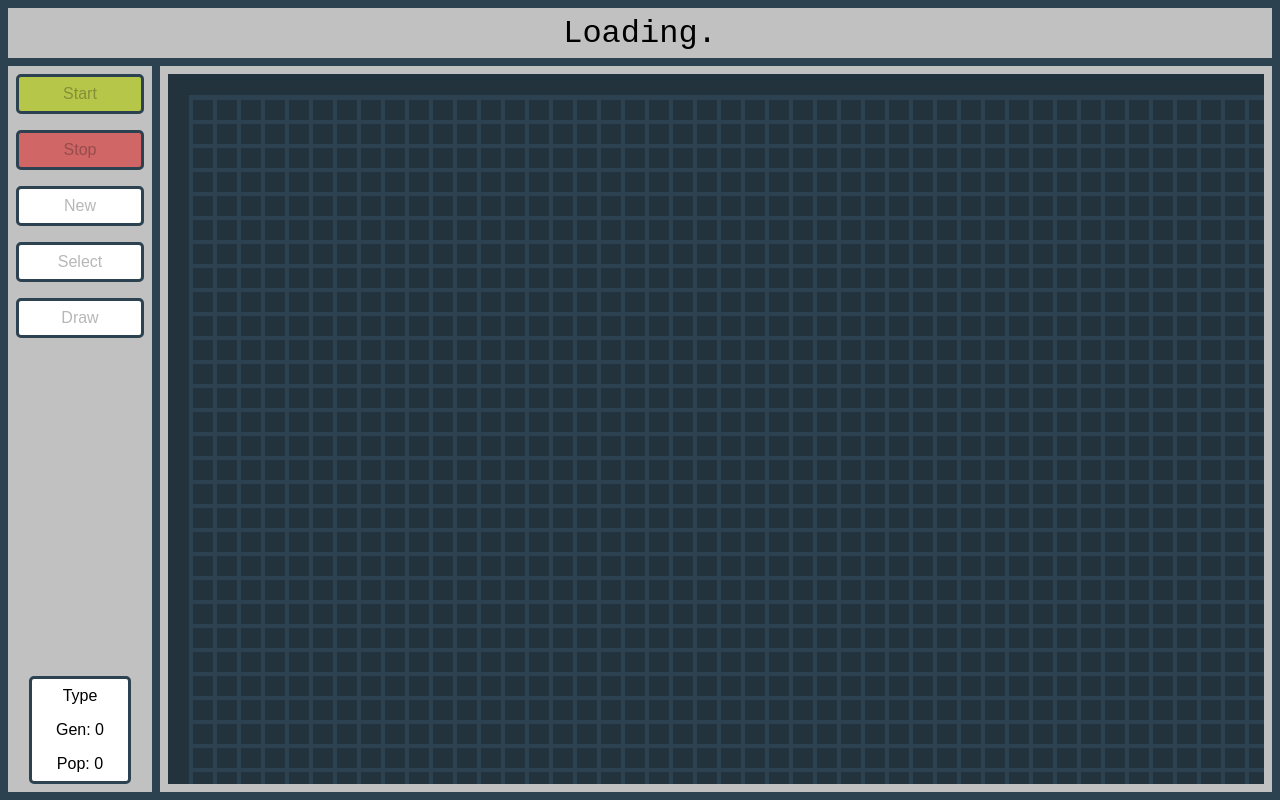
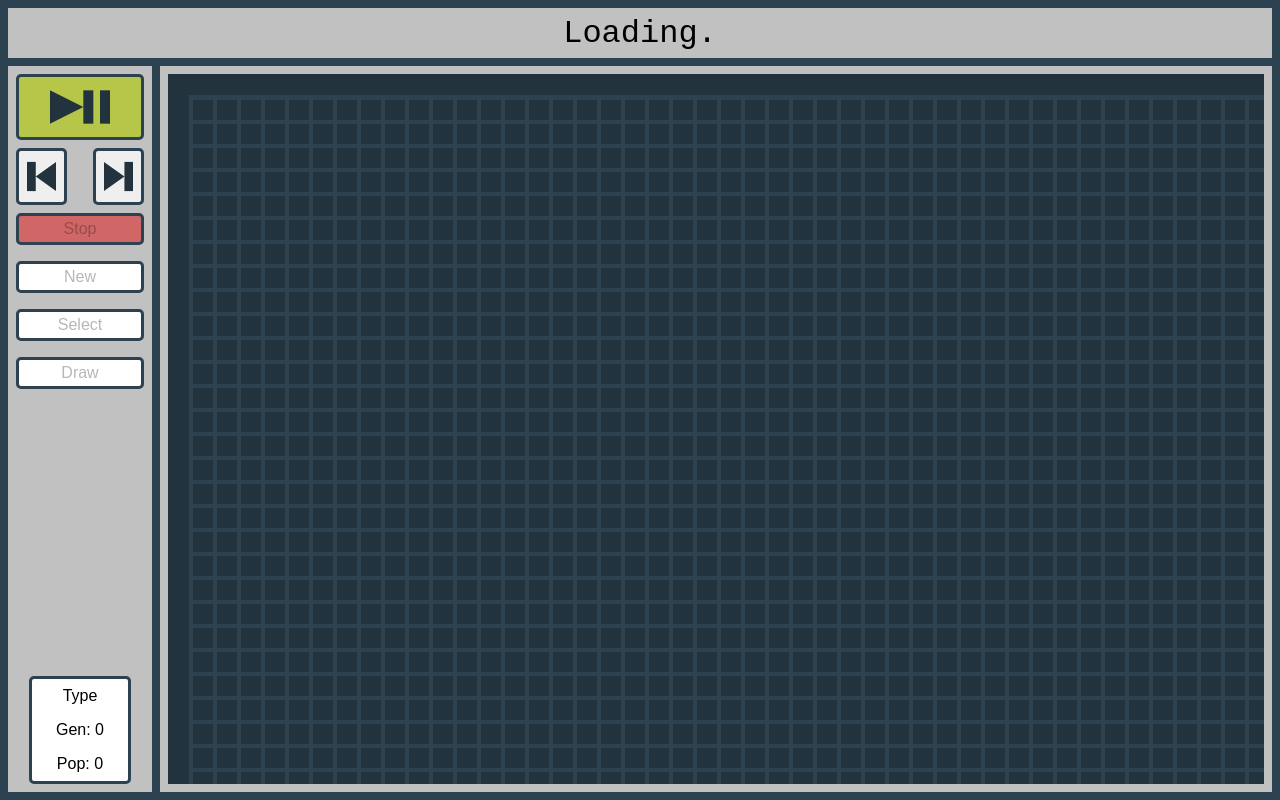
Before and after one commit to hectic4491/Web-Game-of-Life, a Flask app: page / in a window 1280 px wide. Run offline with Flask 3, Linux system fonts and the light colour scheme; data that the repository does not hold is empty; some libraries are stand-ins or nearby versions.

Commit message:
Reworking the select menu.

```diff
--- a/static/styles.css
+++ b/static/styles.css
@@ -26,6 +26,7 @@ html, body {
 	width: 100vw;
 	height: 100vh;
 	overflow: hidden;
+	transition: all 0.3s allow-discrete;
 }
 
 .mainHeader {
@@ -71,9 +72,12 @@ html, body {
 }
 
 .button {
+	display: flex;
+	align-items: center;
+	justify-content: center;
 	font-size: 1rem;
 	background-color: var(--color-white);
-	padding: 0.5rem;
+	padding: 0.5vh;
 	margin: 0.5rem;
 	width: 100%;
 
@@ -83,51 +87,37 @@ html, body {
 	border-radius: 5px;
 }
 
+.stepContainer {
+	width: 100%;
+	min-width: 6rem;
+	display: flex;
+	justify-content: space-between;
+	padding: 0;
+}
+
+.stepButton {
+	display: flex;
+	align-items: center;
+	justify-content: center;
+	padding: 1vh;
+	width: 40%;
+	cursor: pointer;
+	border: 3px solid var(--color-control-border);
+	border-radius: 5px;
+
+}
 .button:active {
 	background-color: var(--color-background);
 }
 
 .startButton {
 	margin-top: 0;
+	padding: 0;
 	background-color: var(--color-start-button);
 }
 
 .stopButton {
 	background-color: var(--color-stop-button);
-}
-
-.typeContainer{
-	width: 100%;
-	min-width: 6rem;
-	display: flex;
-	flex-direction: column;
-	align-items: center;
-	padding: 0;
-}
-
-.typeSpacer {
-	font-size: 1rem;
-	padding: 0.5rem;
-	margin: 0.5rem;
-	height: 1rem;
-	width: 100%;
-}
-
-.typeButton {
-	font-size: 1rem;
-	background-color: var(--color-white);
-	padding: 0.5rem;
-	margin: 0.5rem;
-	width: 100%;
-
-	cursor: pointer;
-
-	border: 3px solid var(--color-control-border);
-	border-radius: 5px;
-}
-
-.typeButton:active {
-	background-color: var(--color-background);
 }
 
 .labelContainer {
@@ -192,7 +182,7 @@ html, body {
 	align-content: start;
 }
 
-
+/* Cell element classes*/
 .cell {
 	background-color: var(--color-dead-cell);
 	position: relative;
@@ -204,8 +194,13 @@ html, body {
 	box-sizing: border-box;
 	transform: scale(1);
 }
+/*
+.cellSpawn {
+
+} */
 
 .cellAlive {
+	transition: background-color 0.15s ease;
 	background-color: var(--color-start-button);
 }
 
@@ -213,3 +208,64 @@ html, body {
 	border: calc(var(--cell-size) * 0.2) solid var(--color-white);
 	transform: scale(0.8);
 }
+
+
+.menu {
+	position: absolute;
+	align-items: center;
+	justify-content: center;
+	max-width: none; /*Necessary for filling the screen*/
+	max-height: none; /*Necessary for filling the screen*/
+	width: 100vw;
+	height: 100vh;
+	border: none;
+	background-color: rgb(98, 183, 209);
+	/*transition*/
+	opacity: 0;
+	transition: all 0.3s allow-discrete;
+}
+
+.selectMenuBody {
+	display: flex;
+	flex-direction: column;
+	align-items: center;
+	justify-content: center;
+	width: 100%;
+	height: 100%;
+}
+.typeContainer{
+	background-color: var(--color-start-button);
+	border: 3px solid var(--color-control-border);
+}
+
+.typeButton {
+	font-size: 1rem;
+	background-color: var(--color-white);
+	padding: 0.5rem;
+	margin: 0.5rem;
+
+	cursor: pointer;
+
+	border: 3px solid var(--color-control-border);
+	border-radius: 5px;
+}
+
+.typeButton:active {
+	background-color: var(--color-background);
+}
+
+.menu[open] {
+	/*transition*/
+	opacity: 1;
+}
+
+/*needed for the transition*/
+@starting-style {
+	.menu[open] {
+		opacity: 0;
+	}
+}
+
+.icon {
+	fill: var(--color-dead-cell);
+}
--- a/templates/index.html
+++ b/templates/index.html
@@ -11,24 +14,35 @@
 	</head>
 
 	<body>
-		<div class="mainContainer">
+
+		<!--Main Screen-->
+		<div class="mainContainer" id="mainContainer">
 			<div class="mainHeader" id="mainHeader">Conway's Game of Life</div>
 			<div class="mainBody">
 				<div class="controlPanel">
 					<div class="buttonContainer" id="buttonContainer">
-						<button class="button startButton" id="startButton">Start</button>
-						<button class="button stopButton" id="stopButton">Stop</button>
-						<button class="button" id="newButton">New</button>
-						<button class="button" id="selectButton">Select</button>
-						<button class="button" id="drawButton">Draw</button>
-							<div class="typeContainer" id="typeContainer">
-								<div class="typeSpacer">
-								</div><!--type-spacer is left empty.-->
-								<button class="typeButton" id="type1">Random</button>
-								<button class="typeButton" id="type2">Blinker</button>
-								<button class="typeButton" id="type3">Glider</button>
-								<button class="typeButton" id="type4">Glider Gun</button>
-							</div>
+						<button class="button startButton" id="startButton" title="[space] - Start Simulation">
+							<svg width="60" height="60">
+								<use xlink:href="#playButtonIcon"/>
+							</svg>
+						</button>
+						<div class="stepContainer">
+							<button class="stepButton stepBackwards" id="stepBackwards" title="[ &lt; ] - Step Backwards">
+								<svg width="35" height="35">
+									<use xlink:href="#stepBackwardsIcon"/>
+								</svg>
+							</button>
+							<button class="stepButton stepForwards" id="stepForwards" title="[ &gt; ] Step Forwards]">
+								<svg width="35" height="35">
+									<use xlink:href="#stepForwardsIcon"/>
+								</svg>
+							</button>
+						</div>
+						<button class="button stopButton" id="stopButton" title="[space] - Stop Simulation">Stop</button>
+						<button class="button" id="newButton" title="[n] - New Simulation">New</button>
+						<button class="button" id="selectButton" title="[s] - Select Simulation">Select</button>
+						<button class="button" id="drawButton" title="[d] - Draw On Grid">Draw</button>
+
 						</div>
 						<div class="labelContainer">
 							<p class="simulationType" id="simulationType">Type</p>
```
Also changed, not shown: other parts of templates/index.html (+34 -3 lines), static/scripts/script.js (+59 -15 lines).
